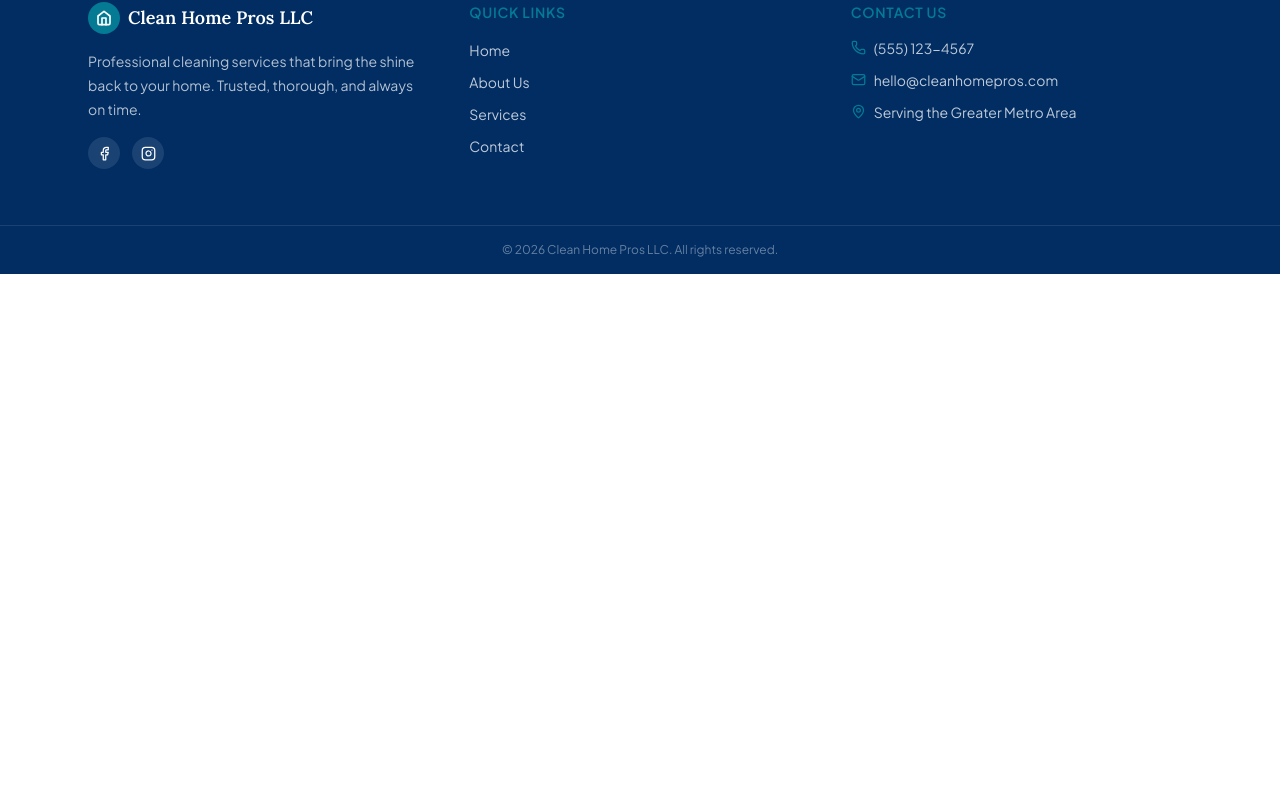
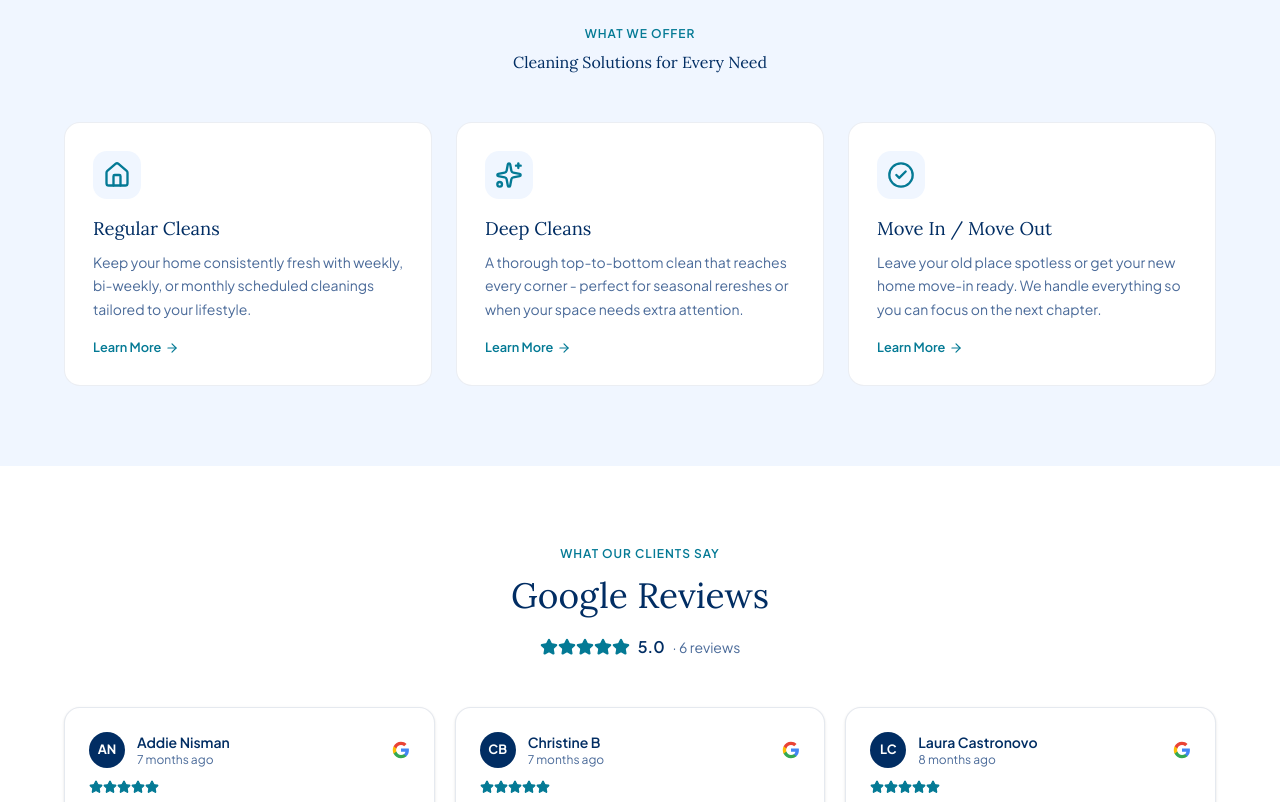
Before and after one commit to rmathew21/clean-home-pros, a Next.js app: page / in a window 1280 px wide. Shown: the part 838-1640 px from the top of the page. Before the commit the page ends 1112 px from the top, so only its background shows below. Built offline with nearby package versions, Linux system fonts and the light colour scheme.

Commit message:
feat: added service offerings and reviews section to Home

```diff
--- a/components/HomePage.tsx
+++ b/components/HomePage.tsx
@@ -196,11 +196,9 @@ export function HomePage() {
           <Image
             src={heroImg}
             alt="Processional cleaner mopping a bright modern floor"
-            fill
             className="w-full h-full object-cover"
             style={{ opacity: 0.2 }}
             placeholder="blur"
-            priority
           />
         </div>
         <div
@@ -277,17 +275,277 @@ export function HomePage() {
             </div>
 
             <div className="flex flex-wrap gap-6 mt-10">
-                {[['100+', 'Happy Clients'], ['5★', 'Average Rating'], ['100%', 'Satisfaction Guaranteed']].map(([val, label]) => (
-                    <div key={label} >
-                        <div style={{ fontFamily: "var(--font-lora), serif", color: "#047A95", fontSize: "1.5rem", fontWeight: 600 }}>{val}</div>
-                        <div style={{ fontFamily: "var(--font-jakarta), sans-serif", color: "rgba(255,255,255,0.6)", fontSize: "0.75rem" }}>{label}</div>
-                    </div>
-                ))}
+              {[
+                ["100+", "Happy Clients"],
+                ["5★", "Average Rating"],
+                ["100%", "Satisfaction Guaranteed"],
+              ].map(([val, label]) => (
+                <div key={label}>
+                  <div
+                    style={{
+                      fontFamily: "var(--font-lora), serif",
+                      color: "#047A95",
+                      fontSize: "1.5rem",
+                      fontWeight: 600,
+                    }}
+                  >
+                    {val}
+                  </div>
+                  <div
+                    style={{
+                      fontFamily: "var(--font-jakarta), sans-serif",
+                      color: "rgba(255,255,255,0.6)",
+                      fontSize: "0.75rem",
+                    }}
+                  >
+                    {label}
+                  </div>
+                </div>
+              ))}
             </div>
           </div>
         </div>
       </section>
 
+      {/* Services Snapshot */}
+      <section style={{ backgroundColor: "#f0f6ff" }} className="py-20 px-6">
+        <div className="max-w-6xl mx-auto">
+          <div className="text-center mb-12">
+            <p
+              style={{
+                fontFamily: "var(--font-jakarta), sans-serif",
+                color: "#047A95",
+                fontWeight: 600,
+                letterSpacing: "0.08em",
+              }}
+              className="text-xs uppercase mb-2"
+            >
+              What We Offer
+            </p>
+            <h2
+              style={{
+                fontFamily: "var(--font-lora), serif",
+                color: "#012D63",
+                fontWeight: "clamp(1.6rem, 3vw, 2.2rem)",
+              }}
+            >
+              Cleaning Solutions for Every Need
+            </h2>
+          </div>
+          <div className="grid grid-cols-1 md:grid-cols-3 gap-6">
+            {[
+              {
+                icon: <Home size={28} style={{ color: "#047A95" }} />,
+                title: "Regular Cleans",
+                desc: "Keep your home consistently fresh with weekly, bi-weekly, or monthly scheduled cleanings tailored to your lifestyle.",
+                href: "/services",
+              },
+              {
+                icon: <Sparkles size={28} style={{ color: "#047A95" }} />,
+                title: "Deep Cleans",
+                desc: "A thorough top-to-bottom clean that reaches every corner - perfect for seasonal rereshes or when your space needs extra attention.",
+                href: "/services",
+              },
+              {
+                icon: <CheckCircle2 size={28} style={{ color: "#047A95" }} />,
+                title: "Move In / Move Out",
+                desc: "Leave your old place spotless or get your new home move-in ready. We handle everything so you can focus on the next chapter.",
+                href: "/services",
+              },
+            ].map((s) => (
+              <Link key={s.title} href={s.href} className="no-underline group">
+                <div
+                  style={{
+                    backgroundColor: "#fff",
+                    border: "1px solid rgba(1,45,99,0.08)",
+                    transition: "box-shadow 0.2s, transform 0.2s",
+                  }}
+                  className="rounded-2xl p-7 h-full hover:shadow-lg group-hover:-translate-y-1"
+                >
+                  <div
+                    style={{ backgroundColor: "#f0f6ff" }}
+                    className="w-12 h-12 rounded-xl flex items-center justify-center mb-4"
+                  >
+                    {s.icon}
+                  </div>
+                  <h3
+                    style={{
+                      fontFamily: "var(--font-lora), serif",
+                      color: "#012D63",
+                      fontSize: "1.15rem",
+                    }}
+                    className="mb-2"
+                  >
+                    {s.title}
+                  </h3>
+                  <p
+                    style={{
+                      fontFamily: "var(--font-jakarta), sans-serif",
+                      color: "#4a6a99",
+                      lineHeight: 1.7,
+                    }}
+                    className="text-sm"
+                  >
+                    {s.desc}
+                  </p>
+                  <div
+                    className="flex items-center gap-1 mt-4"
+                    style={{
+                      color: "#047A95",
+                      fontFamily: "var(--font-jakarta), sans-serif",
+                      fontWeight: 600,
+                      fontSize: "0.8rem",
+                    }}
+                  >
+                    Learn More <ArrowRight size={14} />
+                  </div>
+                </div>
+              </Link>
+            ))}
+          </div>
+        </div>
+      </section>
+
+      {/* Google Reviews */}
+      <section className="py-20 px-6" style={{ backgroundColor: "#fff " }}>
+        <div className="max-w-6xl mx-auto">
+          <div className="text-center mb-12">
+            <p
+              style={{
+                fontFamily: "var(--font-jakarta), sans-serif",
+                color: "#047A95",
+                fontWeight: 600,
+                letterSpacing: "0.08em",
+              }}
+              className="text-xs uppercase mb-2"
+            >
+              What Our Clients Say
+            </p>
+            <h2
+              style={{
+                fontFamily: "var(--font-lora), serif",
+                color: "#012D63",
+                fontSize: "clamp(1.6rem, 3vw, 2.2rem)",
+              }}
+            >
+              Google Reviews
+            </h2>
+            <div className="flex items-center justify-center gap-2 mt-3">
+              <div className="flex gap-0 5">
+                {Array.from({ length: 5 }).map((_, i) => (
+                  <Star key={i} size={18} fill="#047A95" stroke="#047A95" />
+                ))}
+              </div>
+              <span
+                style={{
+                  fontFamily: "var(--font-jakarta), sans-serif",
+                  color: "#012D63",
+                  fontWeight: 600,
+                }}
+              >
+                5.0
+              </span>
+              <span
+                style={{
+                  fontFamily: "var(--font-jakarta), sans-serif",
+                  color: "#4a6a99",
+                }}
+                className="text-sm"
+              >
+                · 6 reviews
+              </span>
+            </div>
+          </div>
+          <div className="grid grid-cols-1 md:grid-cols-2 lg:grid-cols-3 gap-5">
+            {reviews.map((r) => (
+              <div
+                key={r.name}
+                style={{
+                  backgroundColor: "#fff",
+                  border: "1px solid rgba(1,45,99,0.1)",
+                  borderRadius: "1rem",
+                }}
+                className="p-6 shadow-sm hover:shadow-md transition-shadow"
+              >
+                <div className="flex items-center gap-3 mb-3">
+                  <div
+                    style={{
+                      backgroundColor: "#012D63",
+                      color: "#fff",
+                      fontFamily: "var(--font-jakarta), sans-serif",
+                      fontWeight: 700,
+                      fontSize: "0.8rem",
+                    }}
+                    className="w-9 h-9 rounded-full flex items-center justify-center shrink-0"
+                  >
+                    {r.initials}
+                  </div>
+                  <div>
+                    <div
+                      style={{
+                        fontFamily: "var(--font-jakarta), sans-serif",
+                        fontWeight: 600,
+                        color: "#012D63",
+                      }}
+                      className="text-sm"
+                    >
+                      {r.name}
+                    </div>
+                    <div
+                      style={{
+                        fontFamily: "var(--font-jakarta), sans-serif",
+                        color: "#4a6a99",
+                      }}
+                      className="text-xs"
+                    >
+                      {r.date}
+                    </div>
+                  </div>
+                  <div className="ml-auto">
+                    {/* Google icon */}
+                    <svg
+                      width="18"
+                      height="18"
+                      viewBox="0 0 24 24"
+                      xmlns="http://www.w3.org/2000/svg"
+                    >
+                      <path
+                        d="M22.56 12.25c0-.78-.07-1.53-.2-2.25H12v4.26h5.92c-.26 1.37-1.04 2.53-2.21 3.31v2.77h3.57c2.08-1.92 3.28-4.74 3.28-8.09z"
+                        fill="#4285F4"
+                      />
+                      <path
+                        d="M12 23c2.97 0 5.46-.98 7.28-2.66l-3.57-2.77c-.98.66-2.23 1.06-3.71 1.06-2.86 0-5.29-1.93-6.16-4.53H2.18v2.84C3.99 20.53 7.7 23 12 23z"
+                        fill="#34A853"
+                      />
+                      <path
+                        d="M5.84 14.09c-.22-.66-.35-1.36-.35-2.09s.13-1.43.35-2.09V7.07H2.18C1.43 8.55 1 10.22 1 12s.43 3.45 1.18 4.93l2.85-2.22.81-.62z"
+                        fill="#FBBC05"
+                      />
+                      <path
+                        d="M12 5.38c1.62 0 3.06.56 4.21 1.64l3.15-3.15C17.45 2.09 14.97 1 12 1 7.7 1 3.99 3.47 2.18 7.07l3.66 2.84c.87-2.6 3.3-4.53 6.16-4.53z"
+                        fill="#EA4335"
+                      />
+                    </svg>
+                  </div>
+                </div>
+                <StarRating count={r.rating} />
+                <p
+                  style={{
+                    fontFamily: "var(--font-jakarta), sans-serif",
+                    color: "#4a6a99",
+                    lineHeight: 1.65,
+                  }}
+                  className="text-sm mt-3"
+                >
+                  {r.text}
+                </p>
+              </div>
+            ))}
+          </div>
+        </div>
+      </section>
+
+      {/* FAQ */}
     </div>
   );
 }
```
